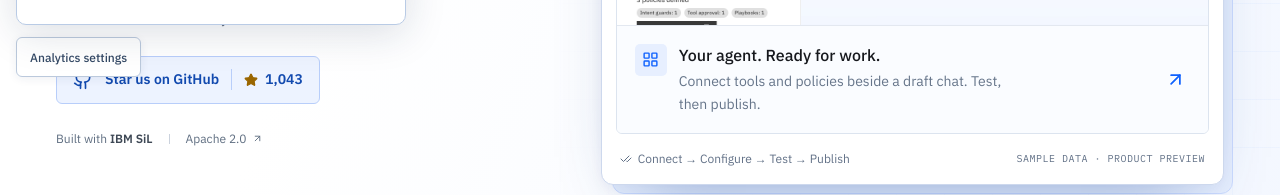
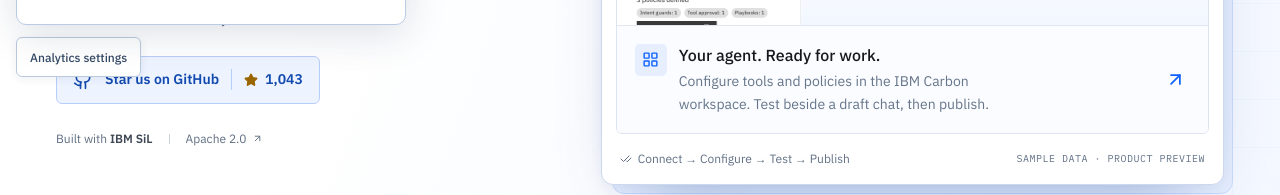
Before and after one commit to cuga-project/landing-site, a React (Vite) app: page / in a window 1280 px wide. Shown: the part 707-902 px from the top of the page. Built offline with nearby package versions, Linux system fonts and the light colour scheme; no server answers.

Commit message:
docs(frontend): describe the Carbon configuration workspace
- Align the homepage preview description with the refreshed product UI.

Signed-off-by: Sami Marreed <sami.marreed@ibm.com>

```diff
--- a/src/redesign/BlueLandingPage.tsx
+++ b/src/redesign/BlueLandingPage.tsx
@@ -142,7 +142,7 @@ const previewScreens = [
     icon: LayoutGrid,
     title: "Your agent. Ready for work.",
     description:
-      "Connect tools and policies beside a draft chat. Test, then publish.",
+      "Configure tools and policies in the IBM Carbon workspace. Test beside a draft chat, then publish.",
     path: "manage / revenue-ops",
   },
   {
```
